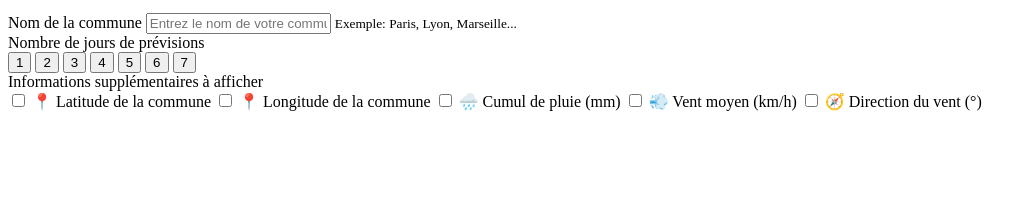
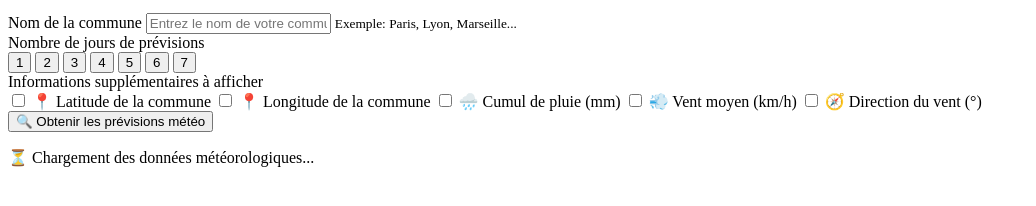
Before and after one commit to DrakyFR/wether_java, a plain HTML site: page index.html in a window 1280 px wide. Shown: the part 130-336 px from the top of the page, without its empty margins (0-1036 px from the left). Drawn offline with Linux system fonts and the light colour scheme.

Commit message:
10 commit

```diff
--- a/index.html
+++ b/index.html
@@ -72,6 +72,20 @@
                     </div>
                 </div>
 
+                <button type="submit" class="submit-btn">
+                    🔍 Obtenir les prévisions météo
+                </button>
+            </form>
+        </div>
+
+        <div class="loading" id="loading">
+            <p>⏳ Chargement des données météorologiques...</p>
+        </div>
+
+        <div class="error-message" id="errorMessage"></div>
+
+        <div class="weather-results" id="weatherResults"></div>
+    </div>
 
 
 </body>
```
